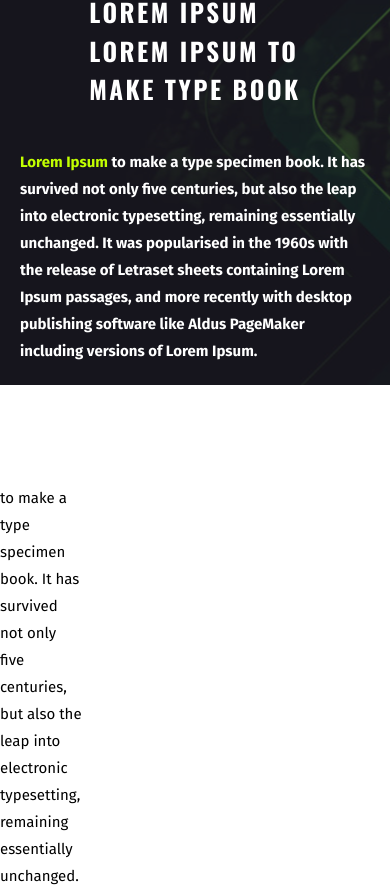
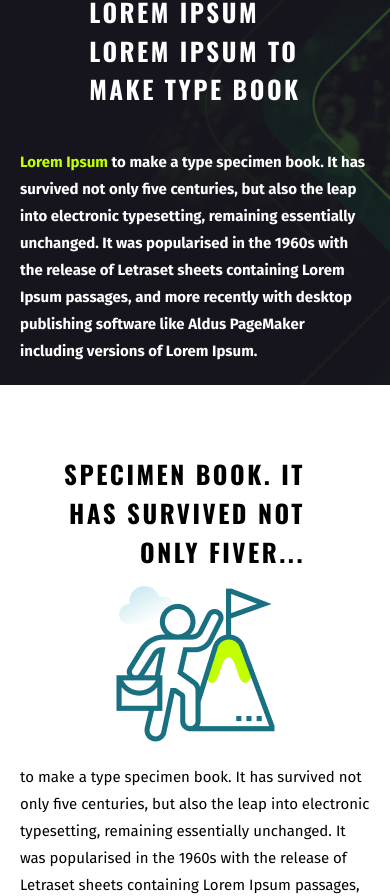
Before and after one commit to carlosemartins97/kbrtec, a React (Create React App) app: page / in a window 390 px wide. Shown: the part 2247-3143 px from the top of the page. Built offline with nearby package versions, Linux system fonts and the light colour scheme; a web font is replaced by a local one.

Commit message:
Add responsive layout in first info component

```diff
--- a/src/pages/Home/components/About/styles.js
+++ b/src/pages/Home/components/About/styles.js
@@ -12,6 +12,10 @@ export const Container = styled.section`
         display: flex;
         flex-direction: column;
         align-items: center;
+
+        h1, h2 {
+            text-align: center;
+        }
     }
 `;
 
@@ -51,7 +55,7 @@ export const Title = styled.h1`
 `;
 
 
-export const Subtitle = styled.p`
+export const Subtitle = styled.h2`
     margin: 20px 0;
     font-family: 'Oswald';
     font-weight: bold;
@@ -68,7 +72,6 @@ export const Description = styled.p`
     line-height: 180%;
 
     >span {
-        font-family: Fira Sans;
         font-size: 15px;
         line-height: 180%;
         font-weight: bold;
--- a/src/pages/Home/components/FirstInfo/index.jsx
+++ b/src/pages/Home/components/FirstInfo/index.jsx
@@ -23,9 +23,9 @@ const FirstInfo = () => {
             </LeftContent>
 
             <RightContent>
-                <p>
+                <h2>
                     specimen book. It has survived not only fiver...
-                </p>
+                </h2>
 
                 <img src={infoImg} alt="Foto de um rapaz construindo seu caminho."/>
             </RightContent>
--- a/src/pages/Home/components/FirstInfo/styles.js
+++ b/src/pages/Home/components/FirstInfo/styles.js
@@ -7,7 +7,11 @@ export const Container = styled.section`
     align-items: center;
     justify-content: space-between;
 
-    padding: 100px 0;
+    padding: 50px 20px;
+
+    @media(max-width: 770px){
+        flex-direction:column-reverse;
+    }
 
 `;
 
@@ -32,7 +36,7 @@ export const RightContent = styled.div`
     justify-content: center;
     align-items: center;
 
-    > p {
+    > h2 {
 
         max-width: 340px;
 
@@ -48,4 +52,16 @@ export const RightContent = styled.div`
         letter-spacing: 0.1em;
         text-transform: uppercase;
     }
+
+    @media(max-width: 770px){
+        flex-direction:column;
+        margin-top: 20px;
+
+        > h2 {
+            margin-bottom: 10px;
+        }
+        > img {
+            margin-bottom: 20px;
+        }
+    }
 `;
```
